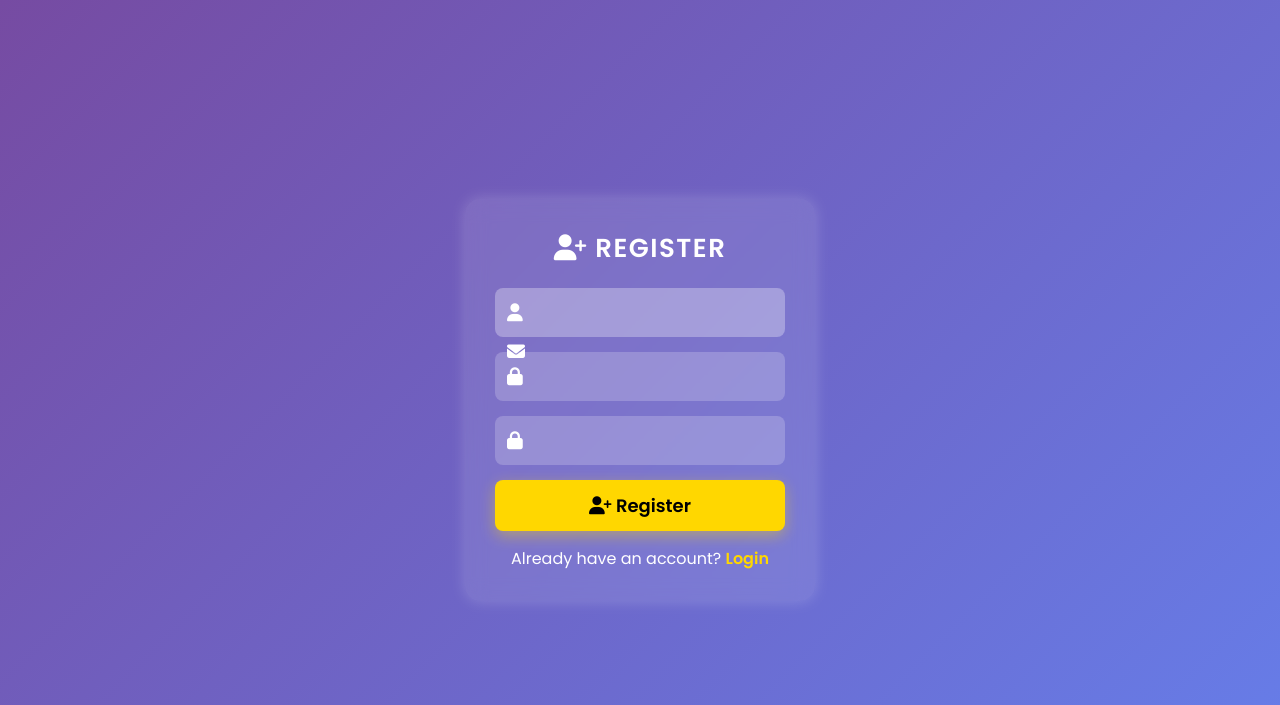
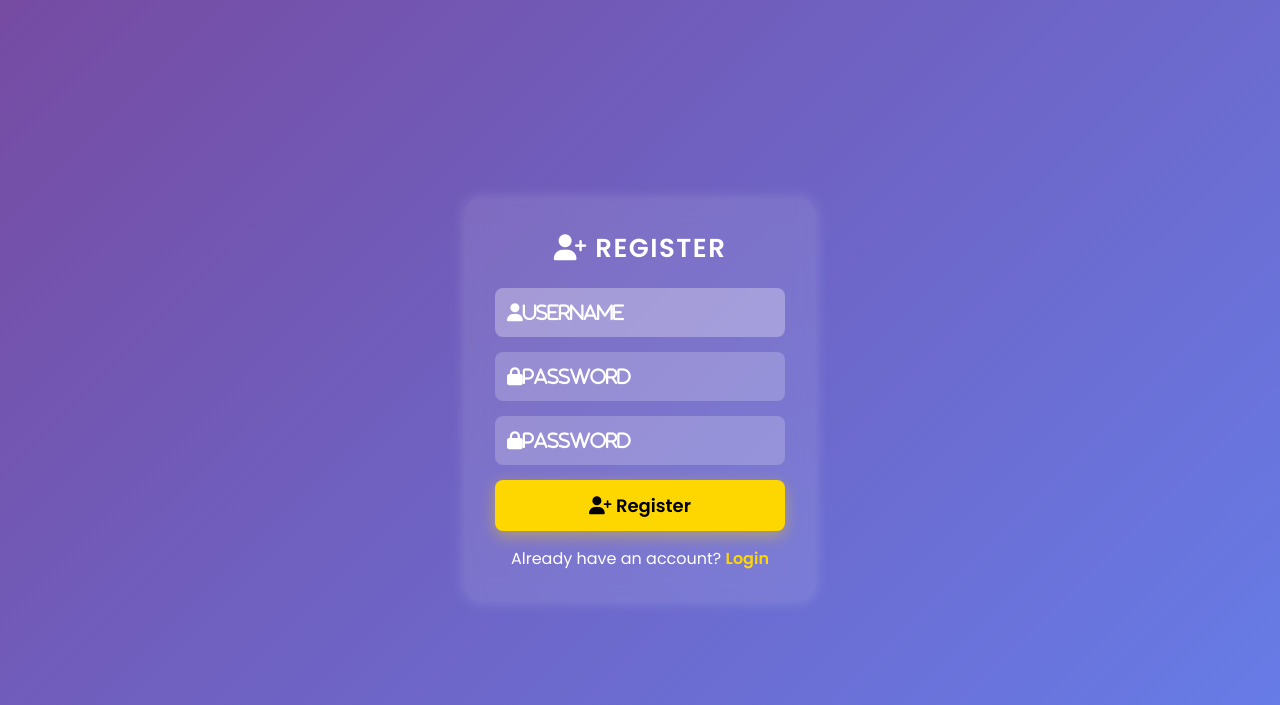
Before and after one commit to subbu199921/BMI_App_Analyzer, a Django app: page /register/ in a window 1280 px wide. Shown: the top 705 px of the page. Run offline with Django 5.2, Linux system fonts and the light colour scheme; some libraries are stand-ins or nearby versions.

Commit message:
Updated register and login pages

```diff
--- a/ageapp/templates/ageapp/login.html
+++ b/ageapp/templates/ageapp/login.html
@@ -137,12 +137,12 @@
             {% csrf_token %}
 
             <div class="input-group">
-                <i class="fas fa-user"></i>
+                <i class="fas fa-user">username</i>
                 {{ form.username }}
             </div>
 
             <div class="input-group">
-                <i class="fas fa-lock"></i>
+                <i class="fas fa-lock">Password</i>
                 {{ form.password }}
             </div>
 
--- a/ageapp/templates/ageapp/register.html
+++ b/ageapp/templates/ageapp/register.html
@@ -137,22 +137,17 @@
             {% csrf_token %}
 
             <div class="input-group">
-                <i class="fas fa-user"></i>
+                <i class="fas fa-user">username</i>
                 {{ form.username }}
             </div>
 
             <div class="input-group">
-                <i class="fas fa-envelope"></i>
-                {{ form.email }}
-            </div>
-
-            <div class="input-group">
-                <i class="fas fa-lock"></i>
+                <i class="fas fa-lock">Password</i>
                 {{ form.password1 }}
             </div>
 
             <div class="input-group">
-                <i class="fas fa-lock"></i>
+                <i class="fas fa-lock">Password</i>
                 {{ form.password2 }}
             </div>
 
```
